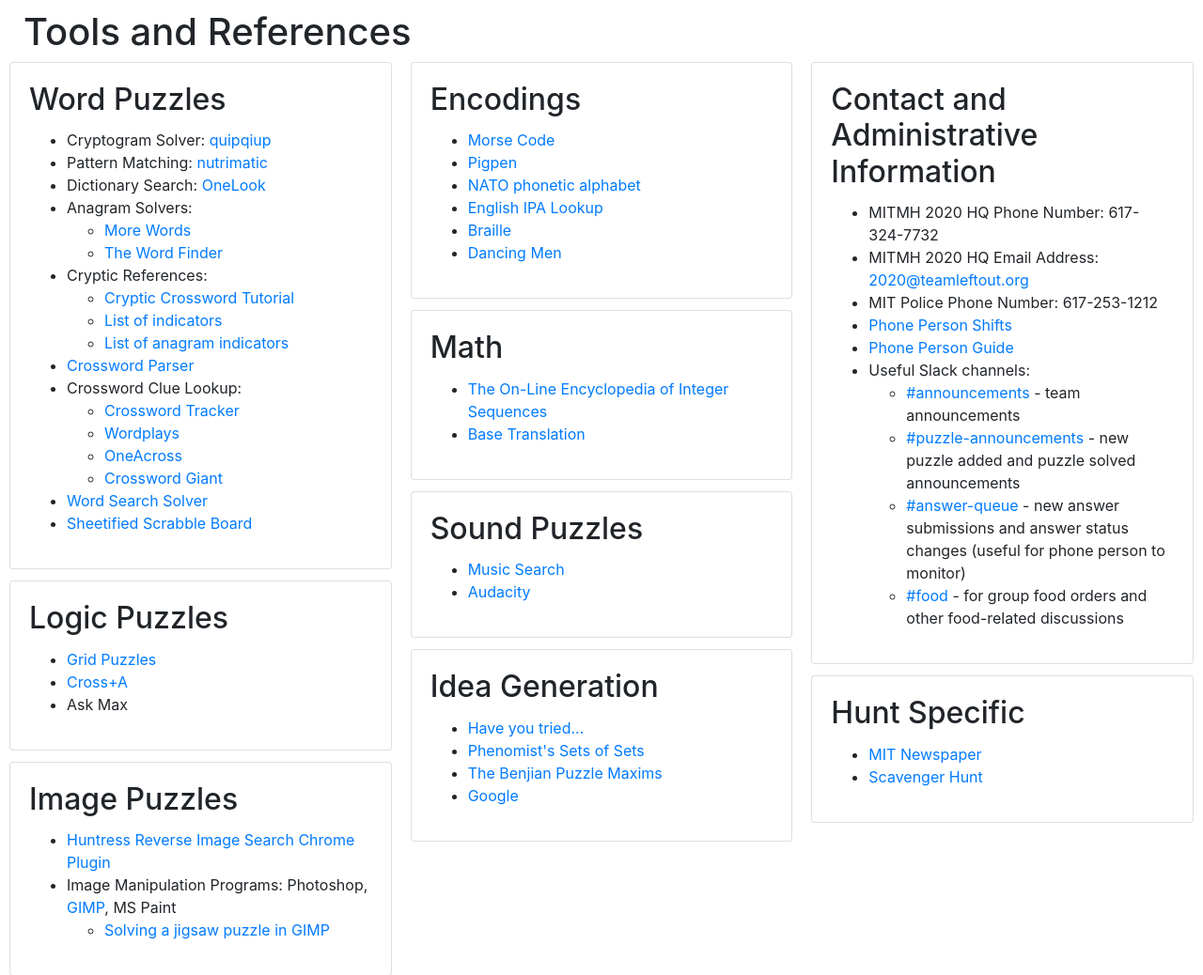
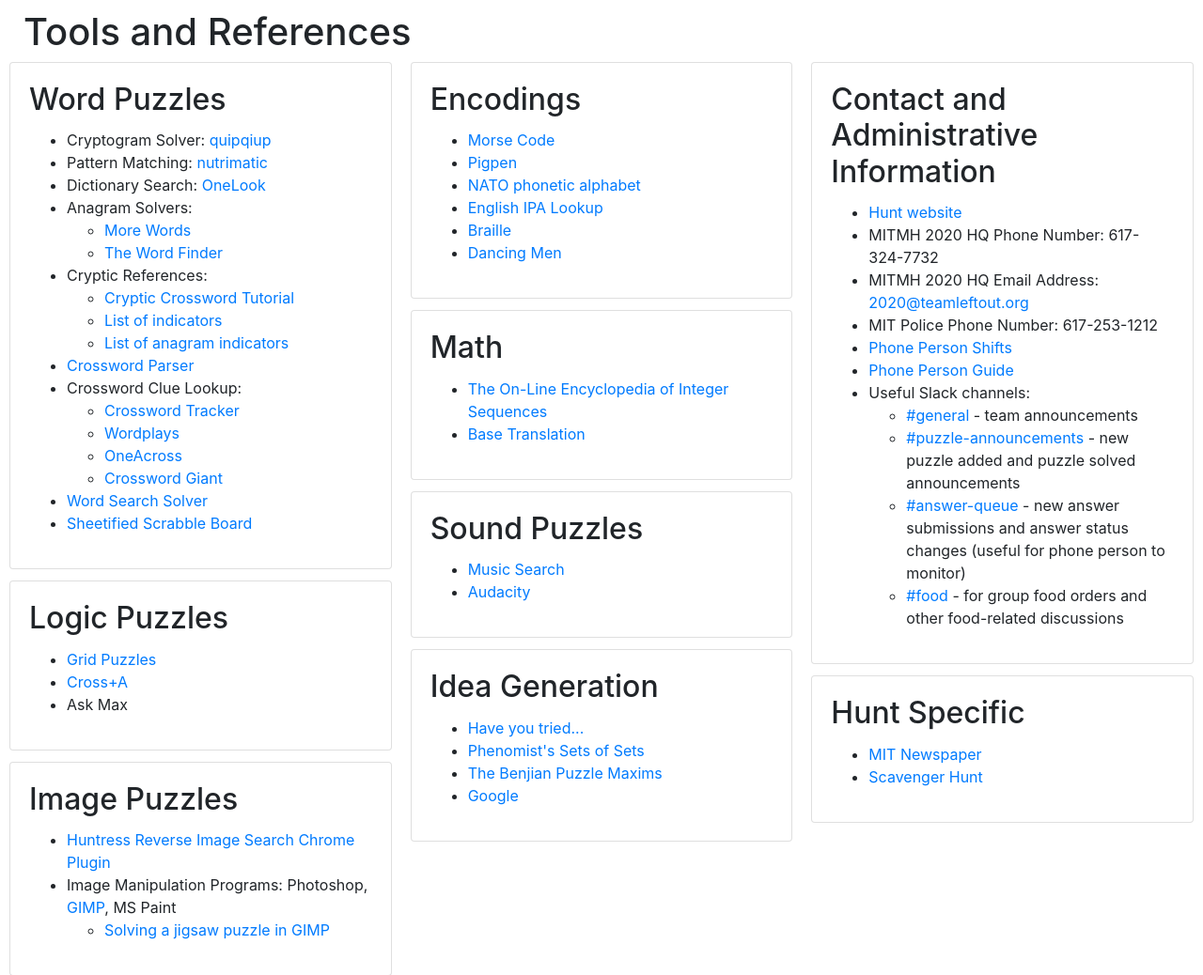
Before and after one commit to cardinalitypuzzles/cardboard, a Django app: page /hunts/tools in a window 1280 px wide. Shown: the part 56-1094 px from the top of the page at 94% size. Run offline with Django 3.2, Linux system fonts and the light colour scheme; the visitor is signed in with stand-in values (Sample User, id 1); parts of the project's set-up code (start-up, migrations or seed data) failed here and were passed over; some libraries are stand-ins or nearby versions.

Commit message:
Add hunt website and change #announcements to #general

```diff
--- a/hunts/templates/tools.html
+++ b/hunts/templates/tools.html
@@ -132,6 +132,7 @@
                 <div class="card-title"><h2>Contact and Administrative Information</h2></div>
                 <div class="card-text">
                     <ul>
+                        <li><a href='https://pennypark.fun'>Hunt website</a></li>
                         <li>MITMH 2020 HQ Phone Number: 617-324-7732</li>
                         <li>MITMH 2020 HQ Email Address: <a href='mailto:2020@teamleftout.org'>2020@teamleftout.org</a></li>
                         <li>MIT Police Phone Number: 617-253-1212</li>
@@ -139,7 +140,7 @@
                         <li><a href='https://docs.google.com/document/d/1HfLgHTtzhLAKM1VcmX1uf6mkbVZjO3N4S8ze7UR9ztM/edit'>Phone Person Guide</a></li>
                         <li>Useful Slack channels:</li>
                         <ul>
-                            <li><a href='https://cardinality-puzzles.slack.com/app_redirect?channel=CQJ6VJPL2'>#announcements</a> - team announcements</li>
+                            <li><a href='https://cardinality-puzzles.slack.com/app_redirect?channel=CQJ6VJPL2'>#general</a> - team announcements</li>
                             <li><a href='https://cardinality-puzzles.slack.com/app_redirect?channel=CSC655LF6'>#puzzle-announcements</a> - new puzzle added and puzzle solved announcements</li>
                             <li><a href='https://cardinality-puzzles.slack.com/app_redirect?channel=CS2AF1GAV'>#answer-queue</a> - new answer submissions and answer status changes (useful for phone person to monitor)</li>
                             <li><a href='https://cardinality-puzzles.slack.com/app_redirect?channel=CS3233JF4'>#food</a> - for group food orders and other food-related discussions</li>
```
